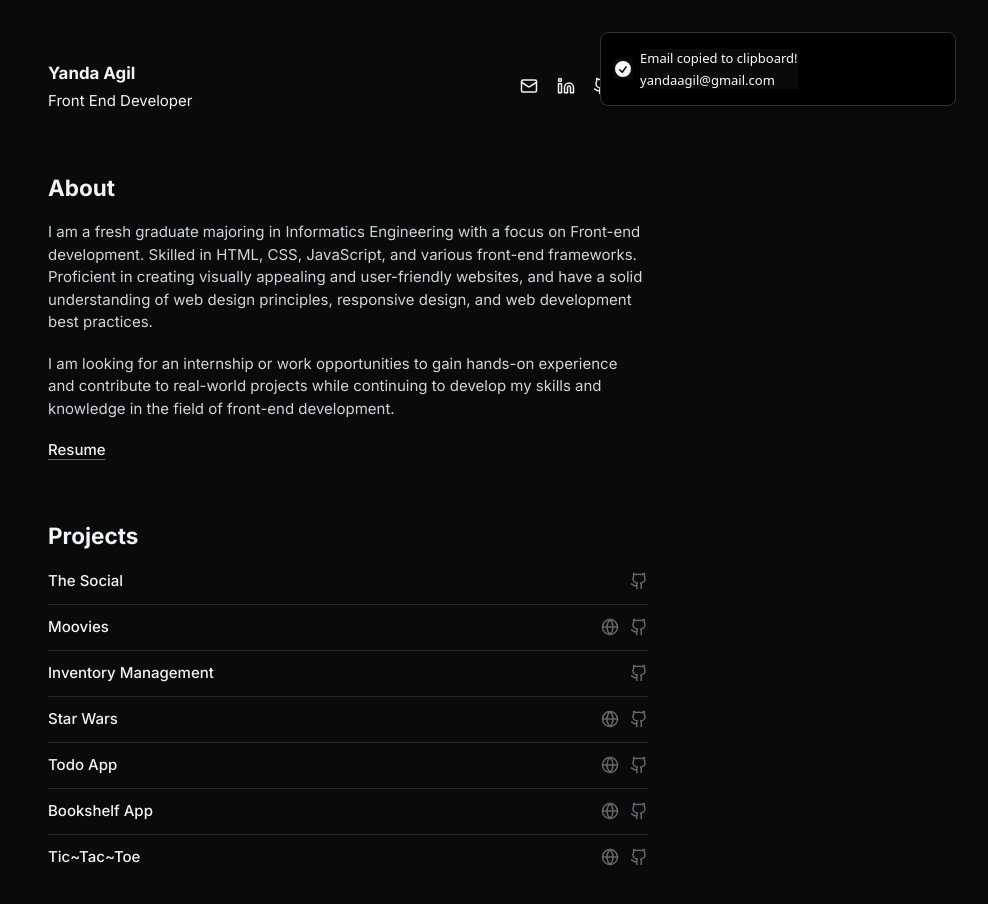
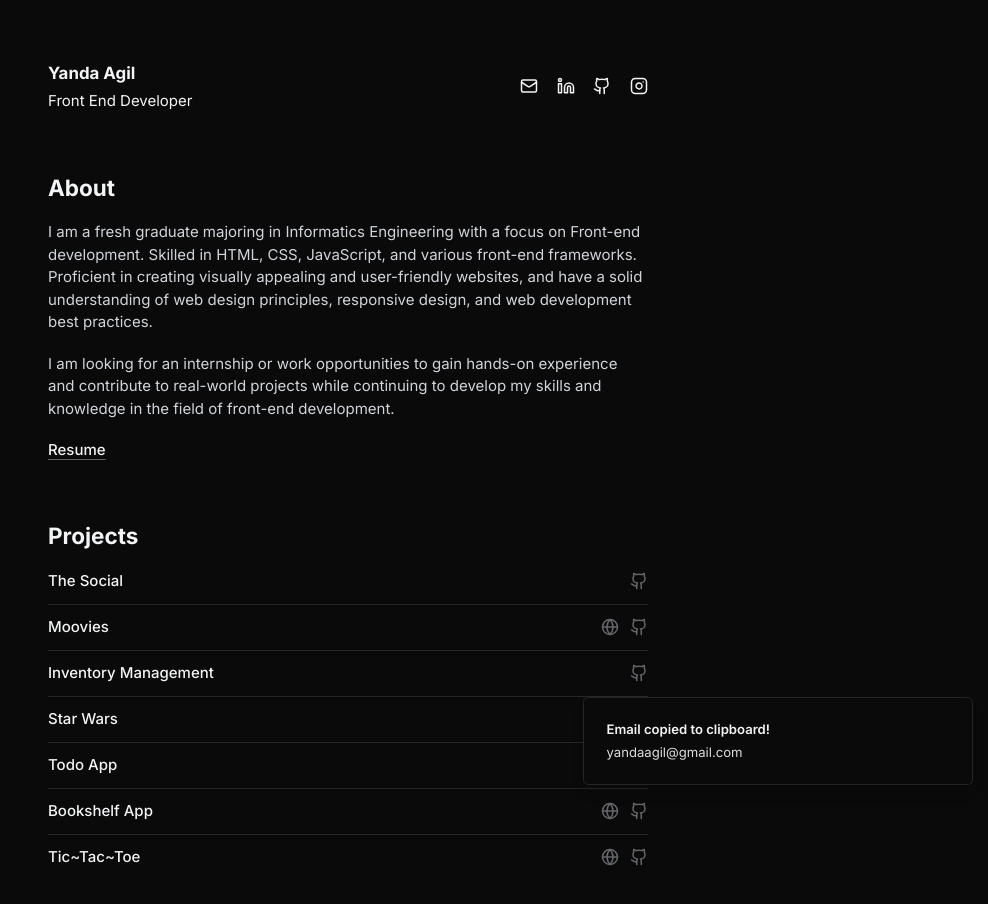
Before and after one commit to yandaagil/personal-web, a Next.js app: page / in a window 1280 px wide. Both pictures are taken after a click on the button "Email". Shown: the top 904 px of the page, without its empty margins (292-1280 px from the left). Built offline with nearby package versions, Linux system fonts and the light colour scheme.

Commit message:
change toast

```diff
--- a/package.json
+++ b/package.json
@@ -11,6 +11,7 @@
   "dependencies": {
     "@radix-ui/react-separator": "^1.0.3",
     "@radix-ui/react-slot": "^1.0.2",
+    "@radix-ui/react-toast": "^1.1.5",
     "@radix-ui/react-tooltip": "^1.0.7",
     "@vercel/analytics": "^1.0.2",
     "class-variance-authority": "^0.7.0",
--- a/src/components/section/header.tsx
+++ b/src/components/section/header.tsx
@@ -1,6 +1,6 @@
 import { Mail, Linkedin, Github, Instagram } from "lucide-react";
 import Link from "next/link";
-import { toast } from 'sonner';
+import { useToast } from "@/components/ui/use-toast"
 import { Tooltip, TooltipContent, TooltipProvider, TooltipTrigger } from "@/components/ui/tooltip"
 
 type SocialMedia = {
@@ -32,11 +32,14 @@
 ]
 
 const Header = () => {
+  const { toast } = useToast()
+
   const handleCopy = () => {
     const emailAddress: string = "yandaagil@gmail.com";
     navigator.clipboard.writeText(emailAddress);
-    toast.success('Email copied to clipboard!', {
-      description: 'yandaagil@gmail.com',
+    toast({
+      title: "Email copied to clipboard!",
+      description: "yandaagil@gmail.com",
     })
   };
 
--- /dev/null
+++ b/src/components/ui/toast.tsx
@@ -0,0 +1,127 @@
+import * as React from "react"
+import * as ToastPrimitives from "@radix-ui/react-toast"
+import { cva, type VariantProps } from "class-variance-authority"
+import { X } from "lucide-react"
+
+import { cn } from "@/lib/utils"
+
+const ToastProvider = ToastPrimitives.Provider
+
+const ToastViewport = React.forwardRef<
+  React.ElementRef<typeof ToastPrimitives.Viewport>,
+  React.ComponentPropsWithoutRef<typeof ToastPrimitives.Viewport>
+>(({ className, ...props }, ref) => (
+  <ToastPrimitives.Viewport
+    ref={ref}
+    className={cn(
+      "fixed top-0 z-[100] bg-transparent flex max-h-screen w-full flex-col-reverse p-4 sm:bottom-0 sm:right-0 sm:top-auto sm:flex-col md:max-w-[420px]",
+      className
+    )}
+    {...props}
+  />
+))
+ToastViewport.displayName = ToastPrimitives.Viewport.displayName
+
+const toastVariants = cva(
+  "group pointer-events-auto relative flex w-full items-center justify-between space-x-4 overflow-hidden rounded-md border p-6 pr-8 shadow-lg transition-all data-[swipe=cancel]:translate-x-0 data-[swipe=end]:translate-x-[var(--radix-toast-swipe-end-x)] data-[swipe=move]:translate-x-[var(--radix-toast-swipe-move-x)] data-[swipe=move]:transition-none data-[state=open]:animate-in data-[state=closed]:animate-out data-[swipe=end]:animate-out data-[state=closed]:fade-out-80 data-[state=closed]:slide-out-to-right-full data-[state=open]:slide-in-from-top-full data-[state=open]:sm:slide-in-from-bottom-full",
+  {
+    variants: {
+      variant: {
+        default: "border bg-background text-foreground",
+        destructive:
+          "destructive group border-destructive bg-destructive text-destructive-foreground",
+      },
+    },
+    defaultVariants: {
+      variant: "default",
+    },
+  }
+)
+
+const Toast = React.forwardRef<
+  React.ElementRef<typeof ToastPrimitives.Root>,
+  React.ComponentPropsWithoutRef<typeof ToastPrimitives.Root> &
+  VariantProps<typeof toastVariants>
+>(({ className, variant, ...props }, ref) => {
+  return (
+    <ToastPrimitives.Root
+      ref={ref}
+      className={cn(toastVariants({ variant }), className)}
+      {...props}
+    />
+  )
+})
+Toast.displayName = ToastPrimitives.Root.displayName
+
+const ToastAction = React.forwardRef<
+  React.ElementRef<typeof ToastPrimitives.Action>,
+  React.ComponentPropsWithoutRef<typeof ToastPrimitives.Action>
+>(({ className, ...props }, ref) => (
+  <ToastPrimitives.Action
+    ref={ref}
+    className={cn(
+      "inline-flex h-8 shrink-0 items-center justify-center rounded-md border bg-transparent px-3 text-sm font-medium ring-offset-background transition-colors hover:bg-secondary focus:outline-none focus:ring-2 focus:ring-ring focus:ring-offset-2 disabled:pointer-events-none disabled:opacity-50 group-[.destructive]:border-muted/40 group-[.destructive]:hover:border-destructive/30 group-[.destructive]:hover:bg-destructive group-[.destructive]:hover:text-destructive-foreground group-[.destructive]:focus:ring-destructive",
+      className
+    )}
+    {...props}
+  />
+))
+ToastAction.displayName = ToastPrimitives.Action.displayName
+
+const ToastClose = React.forwardRef<
+  React.ElementRef<typeof ToastPrimitives.Close>,
+  React.ComponentPropsWithoutRef<typeof ToastPrimitives.Close>
+>(({ className, ...props }, ref) => (
+  <ToastPrimitives.Close
+    ref={ref}
+    className={cn(
+      "absolute right-2 top-2 rounded-md p-1 text-foreground/50 opacity-0 transition-opacity hover:text-foreground focus:opacity-100 focus:outline-none focus:ring-2 group-hover:opacity-100 group-[.destructive]:text-red-300 group-[.destructive]:hover:text-red-50 group-[.destructive]:focus:ring-red-400 group-[.destructive]:focus:ring-offset-red-600",
+      className
+    )}
+    toast-close=""
+    {...props}
+  >
+    <X className="h-4 w-4" />
+  </ToastPrimitives.Close>
+))
+ToastClose.displayName = ToastPrimitives.Close.displayName
+
+const ToastTitle = React.forwardRef<
+  React.ElementRef<typeof ToastPrimitives.Title>,
+  React.ComponentPropsWithoutRef<typeof ToastPrimitives.Title>
+>(({ className, ...props }, ref) => (
+  <ToastPrimitives.Title
+    ref={ref}
+    className={cn("text-sm font-semibold", className)}
+    {...props}
+  />
+))
+ToastTitle.displayName = ToastPrimitives.Title.displayName
+
+const ToastDescription = React.forwardRef<
+  React.ElementRef<typeof ToastPrimitives.Description>,
+  React.ComponentPropsWithoutRef<typeof ToastPrimitives.Description>
+>(({ className, ...props }, ref) => (
+  <ToastPrimitives.Description
+    ref={ref}
+    className={cn("text-sm opacity-90", className)}
+    {...props}
+  />
+))
+ToastDescription.displayName = ToastPrimitives.Description.displayName
+
+type ToastProps = React.ComponentPropsWithoutRef<typeof Toast>
+
+type ToastActionElement = React.ReactElement<typeof ToastAction>
+
+export {
+  type ToastProps,
+  type ToastActionElement,
+  ToastProvider,
+  ToastViewport,
+  Toast,
+  ToastTitle,
+  ToastDescription,
+  ToastClose,
+  ToastAction,
+}
--- /dev/null
+++ b/src/components/ui/toaster.tsx
@@ -0,0 +1,33 @@
+import {
+  Toast,
+  ToastClose,
+  ToastDescription,
+  ToastProvider,
+  ToastTitle,
+  ToastViewport,
+} from "@/components/ui/toast"
+import { useToast } from "@/components/ui/use-toast"
+
+export function Toaster() {
+  const { toasts } = useToast()
+
+  return (
+    <ToastProvider>
+      {toasts.map(function ({ id, title, description, action, ...props }) {
+        return (
+          <Toast key={id} {...props}>
+            <div className="grid gap-1">
+              {title && <ToastTitle>{title}</ToastTitle>}
+              {description && (
+                <ToastDescription>{description}</ToastDescription>
+              )}
+            </div>
+            {action}
+            <ToastClose />
+          </Toast>
+        )
+      })}
+      <ToastViewport />
+    </ToastProvider>
+  )
+}
--- /dev/null
+++ b/src/components/ui/use-toast.ts
@@ -0,0 +1,192 @@
+// Inspired by react-hot-toast library
+import * as React from "react"
+
+import type {
+  ToastActionElement,
+  ToastProps,
+} from "@/components/ui/toast"
+
+const TOAST_LIMIT = 1
+const TOAST_REMOVE_DELAY = 1000000
+
+type ToasterToast = ToastProps & {
+  id: string
+  title?: React.ReactNode
+  description?: React.ReactNode
+  action?: ToastActionElement
+}
+
+const actionTypes = {
+  ADD_TOAST: "ADD_TOAST",
+  UPDATE_TOAST: "UPDATE_TOAST",
+  DISMISS_TOAST: "DISMISS_TOAST",
+  REMOVE_TOAST: "REMOVE_TOAST",
+} as const
+
+let count = 0
+
+function genId() {
+  count = (count + 1) % Number.MAX_SAFE_INTEGER
+  return count.toString()
+}
+
+type ActionType = typeof actionTypes
+
+type Action =
+  | {
+      type: ActionType["ADD_TOAST"]
+      toast: ToasterToast
+    }
+  | {
+      type: ActionType["UPDATE_TOAST"]
+      toast: Partial<ToasterToast>
+    }
+  | {
+      type: ActionType["DISMISS_TOAST"]
+      toastId?: ToasterToast["id"]
+    }
+  | {
+      type: ActionType["REMOVE_TOAST"]
+      toastId?: ToasterToast["id"]
+    }
+
+interface State {
+  toasts: ToasterToast[]
+}
+
+const toastTimeouts = new Map<string, ReturnType<typeof setTimeout>>()
+
+const addToRemoveQueue = (toastId: string) => {
+  if (toastTimeouts.has(toastId)) {
+    return
+  }
+
+  const timeout = setTimeout(() => {
+    toastTimeouts.delete(toastId)
+    dispatch({
+      type: "REMOVE_TOAST",
+      toastId: toastId,
+    })
+  }, TOAST_REMOVE_DELAY)
+
+  toastTimeouts.set(toastId, timeout)
+}
+
+export const reducer = (state: State, action: Action): State => {
+  switch (action.type) {
+    case "ADD_TOAST":
+      return {
+        ...state,
+        toasts: [action.toast, ...state.toasts].slice(0, TOAST_LIMIT),
+      }
+
+    case "UPDATE_TOAST":
+      return {
+        ...state,
+        toasts: state.toasts.map((t) =>
+          t.id === action.toast.id ? { ...t, ...action.toast } : t
+        ),
+      }
+
+    case "DISMISS_TOAST": {
+      const { toastId } = action
+
+      // ! Side effects ! - This could be extracted into a dismissToast() action,
+      // but I'll keep it here for simplicity
+      if (toastId) {
+        addToRemoveQueue(toastId)
+      } else {
+        state.toasts.forEach((toast) => {
+          addToRemoveQueue(toast.id)
+        })
+      }
+
+      return {
+        ...state,
+        toasts: state.toasts.map((t) =>
+          t.id === toastId || toastId === undefined
+            ? {
+                ...t,
+                open: false,
+              }
+            : t
+        ),
+      }
+    }
+    case "REMOVE_TOAST":
+      if (action.toastId === undefined) {
+        return {
+          ...state,
+          toasts: [],
+        }
+      }
+      return {
+        ...state,
+        toasts: state.toasts.filter((t) => t.id !== action.toastId),
+      }
+  }
+}
+
+const listeners: Array<(state: State) => void> = []
+
+let memoryState: State = { toasts: [] }
+
+function dispatch(action: Action) {
+  memoryState = reducer(memoryState, action)
+  listeners.forEach((listener) => {
+    listener(memoryState)
+  })
+}
+
+type Toast = Omit<ToasterToast, "id">
+
+function toast({ ...props }: Toast) {
+  const id = genId()
+
+  const update = (props: ToasterToast) =>
+    dispatch({
+      type: "UPDATE_TOAST",
+      toast: { ...props, id },
+    })
+  const dismiss = () => dispatch({ type: "DISMISS_TOAST", toastId: id })
+
+  dispatch({
+    type: "ADD_TOAST",
+    toast: {
+      ...props,
+      id,
+      open: true,
+      onOpenChange: (open) => {
+        if (!open) dismiss()
+      },
+    },
+  })
+
+  return {
+    id: id,
+    dismiss,
+    update,
+  }
+}
+
+function useToast() {
+  const [state, setState] = React.useState<State>(memoryState)
+
+  React.useEffect(() => {
+    listeners.push(setState)
+    return () => {
+      const index = listeners.indexOf(setState)
+      if (index > -1) {
+        listeners.splice(index, 1)
+      }
+    }
+  }, [state])
+
+  return {
+    ...state,
+    toast,
+    dismiss: (toastId?: string) => dispatch({ type: "DISMISS_TOAST", toastId }),
+  }
+}
+
+export { useToast, toast }
--- a/src/pages/index.tsx
+++ b/src/pages/index.tsx
@@ -2,7 +2,7 @@
 import Projects from "@/components/section/projects";
 import About from "@/components/section/about";
 import Header from "@/components/section/header";
-import { Toaster } from 'sonner';
+import { Toaster } from "@/components/ui/toaster"
 
 export default function Home() {
   return (
@@ -13,10 +13,7 @@
         <About />
         <Projects />
       </main>
-      <Toaster
-        position="top-right"
-        invert={true}
-      />
+      <Toaster />
     </>
   );
 }
```
Also changed, not shown: 1 other file (tests, documents, lock files or other folders).
